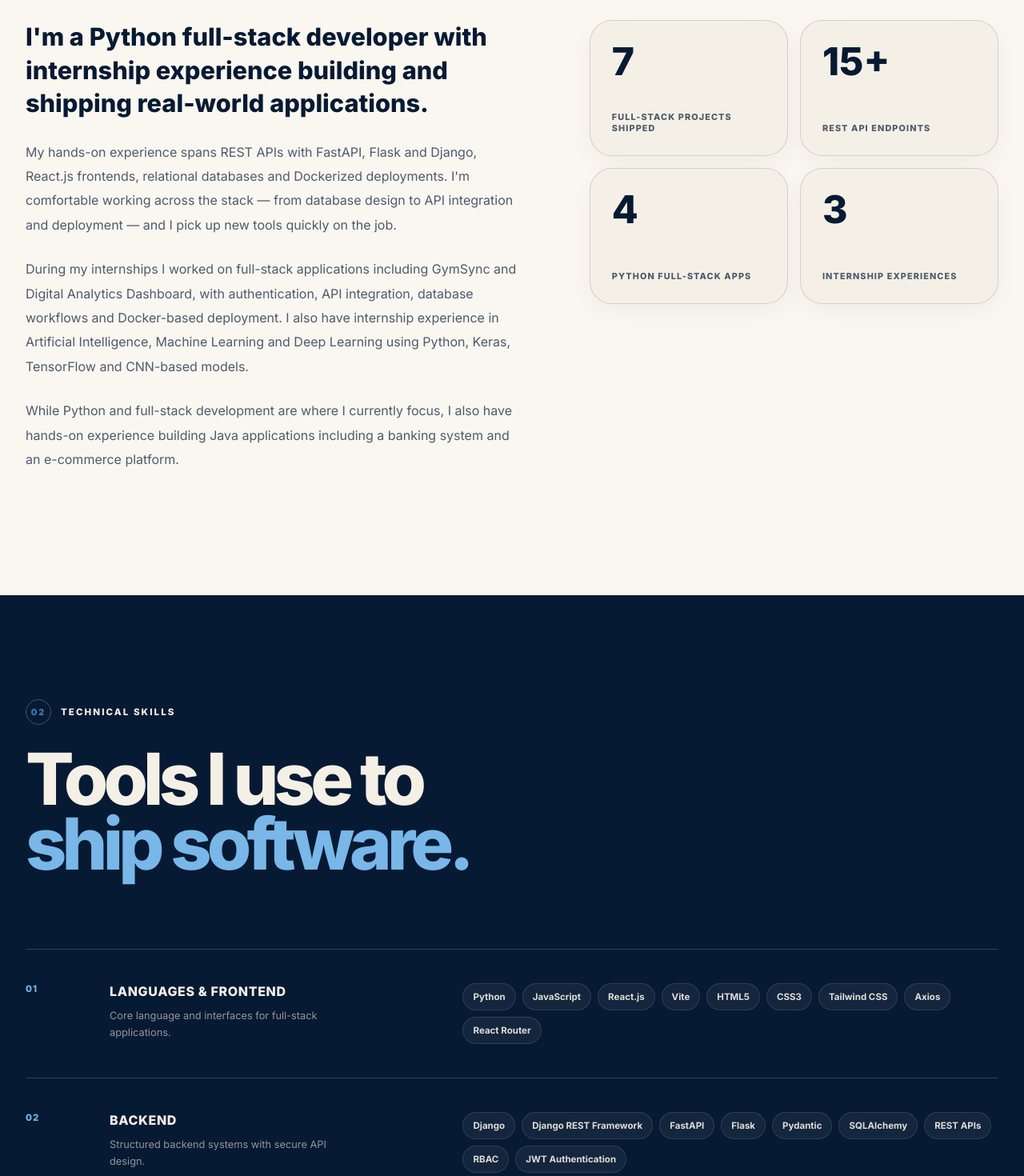
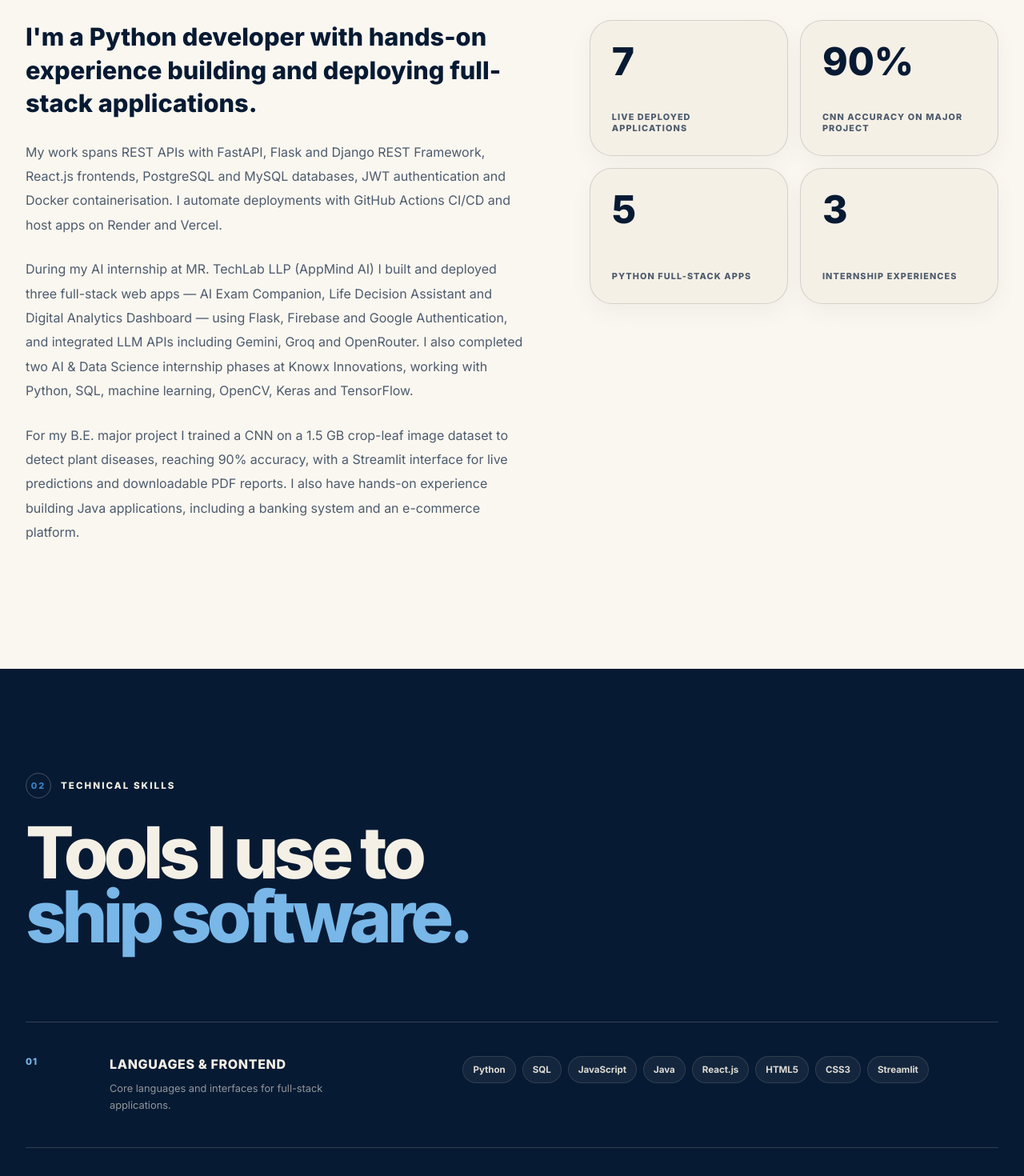
Before and after one commit to RAHUL2525252525/PORTFOLIO, a React (Vite) app: page / in a window 1280 px wide. Shown: the part 1260-2730 px from the top of the page at 80% size. Built offline with nearby package versions, Linux system fonts and the light colour scheme.

Commit message:
Update App.jsx

```diff
--- a/src/App.jsx
+++ b/src/App.jsx
@@ -504,7 +504,7 @@ function Hero() {
 
         <Reveal className="hero-topline">
           <span className="hero-line" />
-          <span>PYTHON FULL-STACK DEVELOPER</span>
+          <span>PYTHON DEVELOPER</span>
         </Reveal>
 
         <div className="hero-main">
@@ -512,7 +512,7 @@ function Hero() {
           <Reveal className="hero-copy">
 
             <p className="hero-eyebrow">
-              PYTHON · FASTAPI · DJANGO · REACT
+              FASTAPI · FLASK · DJANGO REST · DOCKER
             </p>
 
             <h1>
@@ -522,18 +522,19 @@ function Hero() {
             </h1>
 
             <p className="hero-title">
-              Python Full-Stack Developer
+              Python Developer
             </p>
 
             <p className="hero-description">
-              I build and ship full-stack applications with
+              B.E. Computer Science graduate (2026) who builds and
+              deploys full-stack applications with
               <strong>
-                {" "}Python, FastAPI, Django and React.js
+                {" "}FastAPI, Flask, Django REST Framework and React.js
               </strong>{" "}
-              — from REST APIs and database design to
-              Dockerized deployments and production-ready
-              workflows. I also bring hands-on Java
-              experience from full-stack projects like
+              — JWT authentication, Docker containerisation,
+              GitHub Actions CI/CD and LLM APIs (Gemini, Groq,
+              OpenRouter) integrated into working products. I also
+              have hands-on Java experience from projects like
               BankSphere and ShopSphere.
             </p>
 
@@ -660,39 +661,40 @@ function About() {
           <Reveal className="about-main">
 
             <p className="about-lead">
-              I'm a Python full-stack developer with
-              internship experience building and shipping
-              real-world applications.
+              I'm a Python developer with hands-on experience
+              building and deploying full-stack applications.
             </p>
 
             <p>
-              My hands-on experience spans REST APIs with
-              FastAPI, Flask and Django, React.js frontends,
-              relational databases and Dockerized
-              deployments. I'm comfortable working across
-              the stack — from database design to API
-              integration and deployment — and I pick up
-              new tools quickly on the job.
+              My work spans REST APIs with FastAPI, Flask and
+              Django REST Framework, React.js frontends,
+              PostgreSQL and MySQL databases, JWT authentication
+              and Docker containerisation. I automate deployments
+              with GitHub Actions CI/CD and host apps on Render
+              and Vercel.
             </p>
 
             <p>
-              During my internships I worked on full-stack
-              applications including GymSync and Digital
-              Analytics Dashboard, with authentication,
-              API integration, database workflows and
-              Docker-based deployment. I also have
-              internship experience in Artificial
-              Intelligence, Machine Learning and Deep
-              Learning using Python, Keras, TensorFlow
-              and CNN-based models.
+              During my AI internship at MR. TechLab LLP
+              (AppMind AI) I built and deployed three full-stack
+              web apps — AI Exam Companion, Life Decision
+              Assistant and Digital Analytics Dashboard — using
+              Flask, Firebase and Google Authentication, and
+              integrated LLM APIs including Gemini, Groq and
+              OpenRouter. I also completed two AI &amp; Data
+              Science internship phases at Knowx Innovations,
+              working with Python, SQL, machine learning, OpenCV,
+              Keras and TensorFlow.
             </p>
 
             <p>
-              While Python and full-stack development are
-              where I currently focus, I also have
-              hands-on experience building Java applications
-              including a banking system and an e-commerce
-              platform.
+              For my B.E. major project I trained a CNN on a
+              1.5 GB crop-leaf image dataset to detect plant
+              diseases, reaching 90% accuracy, with a Streamlit
+              interface for live predictions and downloadable PDF
+              reports. I also have hands-on experience building
+              Java applications, including a banking system and
+              an e-commerce platform.
             </p>
 
           </Reveal>
@@ -702,19 +704,19 @@ function About() {
             <div className="stat-card">
               <strong>7</strong>
               <span>
-                FULL-STACK PROJECTS SHIPPED
+                LIVE DEPLOYED APPLICATIONS
               </span>
             </div>
 
             <div className="stat-card">
-              <strong>15+</strong>
+              <strong>90%</strong>
               <span>
-                REST API ENDPOINTS
+                CNN ACCURACY ON MAJOR PROJECT
               </span>
             </div>
 
             <div className="stat-card">
-              <strong>4</strong>
+              <strong>5</strong>
               <span>
                 PYTHON FULL-STACK APPS
               </span>
@@ -745,17 +747,16 @@ function Skills() {
       number: "01",
       title: "LANGUAGES & FRONTEND",
       description:
-        "Core language and interfaces for full-stack applications.",
+        "Core languages and interfaces for full-stack applications.",
       items: [
         "Python",
+        "SQL",
         "JavaScript",
+        "Java",
         "React.js",
-        "Vite",
         "HTML5",
         "CSS3",
-        "Tailwind CSS",
-        "Axios",
-        "React Router",
+        "Streamlit",
       ],
     },
 
@@ -765,15 +766,13 @@ function Skills() {
       description:
         "Structured backend systems with secure API design.",
       items: [
-        "Django",
-        "Django REST Framework",
         "FastAPI",
         "Flask",
-        "Pydantic",
-        "SQLAlchemy",
+        "Django REST Framework",
+        "Spring Boot",
         "REST APIs",
-        "RBAC",
         "JWT Authentication",
+        "Async Programming",
       ],
     },
 
@@ -781,11 +780,11 @@ function Skills() {
       number: "03",
       title: "DATABASES",
       description:
-        "Relational database design and management.",
+        "Relational and cloud database design and management.",
       items: [
+        "PostgreSQL",
         "MySQL",
-        "PostgreSQL",
-        "MySQL Workbench",
+        "Firebase",
       ],
     },
 
@@ -793,13 +792,10 @@ function Skills() {
       number: "04",
       title: "API & TESTING",
       description:
-        "API documentation and quality-focused development.",
+        "API testing and quality-focused development.",
       items: [
         "Postman",
-        "Swagger / OpenAPI",
-        "Pytest",
-        "JUnit",
-        "Mockito",
+        "Unit Testing",
       ],
     },
 
@@ -809,45 +805,41 @@ function Skills() {
       description:
         "Data cleaning and business intelligence tooling.",
       items: [
+        "Pandas",
+        "Power BI",
         "Tableau",
-        "Power BI",
         "Data Cleaning",
       ],
     },
 
     {
       number: "06",
-      title: "DEVOPS & PRACTICES",
+      title: "DEVOPS & CLOUD",
       description:
         "Deployment, containerization and development workflows.",
       items: [
         "Docker",
-        "Docker Compose",
-        "Maven",
         "Git",
-        "GitHub Actions",
-        "CI/CD",
-        "Agile",
+        "GitHub Actions (CI/CD)",
         "Render",
         "Vercel",
+        "AWS (EC2, S3 – basic)",
       ],
     },
 
     {
       number: "07",
-      title: "AI & DATA SCIENCE",
+      title: "AI & ML",
       description:
-        "Additional hands-on experience from internships and AI projects.",
+        "LLM integrations and deep learning from internships and projects.",
       items: [
-        "Artificial Intelligence",
-        "Machine Learning",
-        "Deep Learning",
+        "Gemini API",
+        "Groq API",
+        "OpenRouter API",
+        "TensorFlow",
+        "Keras",
+        "CNN",
         "OpenCV",
-        "Keras",
-        "TensorFlow",
-        "Firebase",
-        "Groq API",
-        "Gemini API",
       ],
     },
   ];
@@ -930,14 +922,14 @@ function Experience() {
       type: "AI INTERNSHIP",
       role: "AI Intern",
       company:
-        "AppMind AI (MR.TechLab LLP) · Bengaluru",
+        "MR. TechLab LLP (AppMind AI) · Bengaluru",
       date: "JAN 2026 — MAY 2026",
       summary:
-        "Built two full-stack applications end-to-end, working with a small team from requirements through deployment.",
+        "Built and deployed three full-stack web apps using Flask, Firebase and Google Authentication, hosted on Vercel and Render.",
       points: [
-        "Built two full-stack applications end-to-end (GymSync and Digital Analytics Dashboard), working with a small team from requirements through deployment.",
-        "Picked up Firebase Auth, FastAPI and Docker on the job.",
-        "Wrote and reviewed API documentation with Swagger/OpenAPI for frontend integration.",
+        "Built and deployed 3 full-stack web apps using Flask, Firebase and Google Authentication; containerised with Docker and hosted on Vercel (frontend) and Render (backend).",
+        "Developed an AI Exam Companion: a Groq-powered chatbot with a performance dashboard and mock tests.",
+        "Built a Life Decision Assistant integrating the Gemini and OpenRouter APIs, and a Digital Analytics Dashboard with a Gemini-powered chatbot.",
       ],
     },
 
@@ -946,13 +938,13 @@ function Experience() {
       role:
         "AI & Data Science Intern — Software Dev Project",
       company:
-        "Knowx Innovations (P) Ltd · Vijayanagar, Bangalore",
+        "Knowx Innovations (P) Ltd · Bengaluru",
       date: "MAR 2023 — JUN 2023",
       summary:
-        "Completed an advanced internship and software development project program focused on Artificial Intelligence, Machine Learning, Deep Learning and Data Science.",
+        "Second internship phase (during Diploma): training and a software development project in Artificial Intelligence, Machine Learning, Deep Learning and Data Science.",
       points: [
-        "Built and evaluated CNN-based deep learning models in Keras and TensorFlow, including a VGG16 implementation, across multiple layer configurations.",
-        "Applied core machine learning workflows including data preprocessing, training and evaluation as part of a guided software development project.",
+        "Worked hands-on with Python, SQL, machine learning algorithms, OpenCV, Keras, TensorFlow and data visualisation.",
+        "Applied CNNs and VGG16 in sample projects on deep learning and image classification.",
       ],
     },
 
@@ -961,13 +953,13 @@ function Experience() {
       role:
         "AI & Data Science Intern — Training",
       company:
-        "Knowx Innovations (P) Ltd · Vijayanagar, Bangalore",
+        "Knowx Innovations (P) Ltd · Bengaluru",
       date: "OCT 2022 — JAN 2023",
       summary:
-        "Completed an internship focused on Artificial Intelligence, Data Science, Python programming, machine learning and cloud technologies.",
+        "First internship phase (during Diploma): structured training in Artificial Intelligence, Data Science, Python programming and machine learning.",
       points: [
-        "Completed structured training in Python, SQL, machine learning algorithms, cloud computing basics, OpenCV, Keras and TensorFlow.",
-        "Applied statistics and linear algebra fundamentals to explore and interpret real-world datasets.",
+        "Completed training in Python, SQL, machine learning algorithms, OpenCV, Keras and TensorFlow.",
+        "Received an internship certificate from Knowx Innovations for each phase of the program.",
       ],
     },
   ];
@@ -1078,13 +1070,12 @@ const PROJECTS = [
       "CSS",
       "JavaScript",
       "Firebase",
+      "Google Authentication",
       "Groq API",
-      "Gemini API",
-      "MySQL",
       "Docker",
     ],
     backendNote:
-      "AI-assisted study tool that generates practice questions and explanations using LLM APIs, backed by a Python Flask service with Firebase authentication.",
+      "Groq-powered exam preparation chatbot with a performance dashboard and mock tests, built on a Flask backend with Firebase and Google authentication.",
     liveLinks: [
       {
         label: "Live Demo",
@@ -1105,23 +1096,18 @@ const PROJECTS = [
       "Django",
       "Django REST Framework",
       "React.js",
-      "PostgreSQL",
+      "MySQL",
       "JWT Authentication",
-      "Gemini API",
+      "Postman",
       "Docker",
     ],
     backendNote:
-      "AI resume analyzer that scores a resume against a job description using the Gemini API, built on a Django REST Framework backend with a React.js frontend.",
+      "AI resume analyzer that parses resumes and scores them against job descriptions, built on a JWT-secured Django REST Framework backend with a React.js frontend.",
     liveLinks: [
       {
         label: "Live Demo",
         url:
-          "https://resume-iq-blue-mu.vercel.app/",
-      },
-      {
-        label: "API Backend",
-        url:
-          "https://resumeiq-backend-98ga.onrender.com",
+          "https://resumeiq-wxje.onrender.com/app",
       },
     ],
   },
@@ -1139,12 +1125,13 @@ const PROJECTS = [
       "CSS",
       "JavaScript",
       "Firebase",
+      "Google Authentication",
       "Gemini API",
-      "PostgreSQL",
+      "OpenRouter API",
       "Docker",
     ],
     backendNote:
-      "Helps users reason through everyday decisions with structured AI-generated pros, cons and recommendations using a Flask backend.",
+      "AI decision-support assistant that helps users reason through everyday decisions, integrating the Gemini and OpenRouter APIs on a Flask backend.",
     liveLinks: [
       {
         label: "Live Demo",
@@ -1166,7 +1153,6 @@ const PROJECTS = [
       "HTML",
       "CSS",
       "JavaScript",
-      "PostgreSQL",
       "Firebase",
       "Google Authentication",
       "Gemini API",
@@ -1176,7 +1162,7 @@ const PROJECTS = [
       "JWT Authentication",
     ],
     backendNote:
-      "Flask dashboard backed by PostgreSQL that ingests CSV data and turns it into charts and summary views, with authentication and Gemini API insights.",
+      "Users upload CSV files that an automated pipeline cleans and turns into interactive charts, with a Gemini-powered chatbot that answers questions about the uploaded data.",
     liveLinks: [
       {
         label: "Live Demo",
@@ -1197,26 +1183,22 @@ const PROJECTS = [
       "Spring Boot",
       "Spring Security",
       "React.js",
-      "MySQL",
+      "PostgreSQL",
       "REST APIs",
       "JWT Authentication",
+      "RBAC",
       "Maven",
       "Docker",
       "Postman",
       "JUnit",
     ],
     backendNote:
-      "Online banking system built in Java/Spring Boot with secure authentication, account and transaction management, and a React.js frontend.",
+      "Online banking system built in Java/Spring Boot with JWT authentication, role-based access (user and admin), account and transaction management, and a React.js frontend served from the same Dockerized service.",
     liveLinks: [
       {
         label: "Live Demo",
         url:
-          "https://banksphere-frontend.vercel.app",
-      },
-      {
-        label: "API Backend",
-        url:
-          "https://banksphere-backend-b96m.onrender.com",
+          "https://online-banking-system-17od.onrender.com",
       },
     ],
   },
@@ -1241,17 +1223,12 @@ const PROJECTS = [
       "JUnit",
     ],
     backendNote:
-      "Full-stack e-commerce platform built in Java/Spring Boot with role-based access control and a React.js storefront.",
+      "Full-featured e-commerce platform built in Java/Spring Boot with role-based access control and a React.js storefront.",
     liveLinks: [
       {
         label: "Live Demo",
         url:
-          "https://shopsphere-8m8f.vercel.app/",
-      },
-      {
-        label: "API Backend",
-        url:
-          "https://shopsphere-backend-5umn.onrender.com",
+          "https://shopsphere-c109.onrender.com",
       },
     ],
   },
@@ -1265,28 +1242,22 @@ const PROJECTS = [
     tech: [
       "Python",
       "FastAPI",
-      "HTML",
-      "CSS",
       "JavaScript",
       "React + Vite",
-      "MySQL",
+      "PostgreSQL",
       "Docker",
       "JWT Authentication",
+      "GitHub Actions",
       "Postman",
       "Pytest",
     ],
     backendNote:
-      "Gym tracking application with a FastAPI backend and React/Vite frontend, built and deployed end-to-end on Render.",
+      "Containerised gym tracking application with an asynchronous FastAPI backend, PostgreSQL and a React.js frontend, deployed to Vercel and Render through a GitHub Actions CI/CD pipeline.",
     liveLinks: [
       {
         label: "Live Demo",
         url:
-          "https://gymsync-f4v7.onrender.com",
-      },
-      {
-        label: "API Backend",
-        url:
-          "https://gym-tracker-api-be9c.onrender.com",
+          "https://gymsync-app.onrender.com",
       },
     ],
   },
@@ -1322,10 +1293,11 @@ function Projects() {
           </h2>
 
           <p className="projects-intro">
-            A mix of Python full-stack applications and
-            Java full-stack projects — REST APIs,
-            relational databases, authentication and
-            Dockerized deployments, end to end.
+            Seven deployed applications — Python full-stack
+            apps with LLM integrations and Java full-stack
+            projects — covering REST APIs, relational
+            databases, authentication and Dockerized
+            deployments, end to end.
           </p>
 
         </Reveal>
@@ -1527,9 +1499,11 @@ function Education() {
 
             <p>
               Bachelor of Engineering in Computer
-              Science & Engineering, focused on
-              software development, databases
-              and applied programming.
+              Science & Engineering (2023 – 2026).
+              Preceded by a Diploma in Information
+              Science at PVP Polytechnic, Bengaluru
+              (2020 – 2023), completed with First
+              Class with Distinction.
             </p>
 
             <div className="education-bottom">
@@ -1559,28 +1533,29 @@ function Education() {
 
 const CERTIFICATIONS = [
   {
-    title: "Data Analytics Training",
-    issuer:
-      "Tableau · Power BI · Data Cleaning",
-    description:
-      "Hands-on training covering data cleaning workflows and building dashboards and visualizations in Tableau and Power BI.",
-  },
-
-  {
     title:
       "Green Skills & Artificial Intelligence",
     issuer:
-      "Skills4Future Program — Edunet Foundation, AICTE & Shell India Markets Pvt. Ltd.",
+      "Skills4Future Program — Edunet Foundation, AICTE & Shell India (2026)",
     description:
-      "Program covering sustainability-focused Green Skills alongside foundational and applied Artificial Intelligence concepts.",
+      "Program covering Green Skills and Artificial Intelligence, with hands-on training in Power BI, Tableau and Data Cleaning.",
   },
 
   {
     title:
-      "Python Full Stack Development",
-    issuer: "Qspiders",
+      "Python Full Stack Software Development",
+    issuer: "Qspiders Training Institute",
     description:
       "Structured training in full-stack Python development — from backend APIs to frontend integration.",
+  },
+
+  {
+    title:
+      "AI & Data Science Internship Certificates",
+    issuer:
+      "Knowx Innovations (P) Ltd.",
+    description:
+      "Two internship certificates covering Python, SQL, machine learning, OpenCV, Keras, TensorFlow and deep learning.",
   },
 ];
 
@@ -1588,7 +1563,7 @@ const INTERNSHIP_CERTIFICATES = [
   {
     title: "AI Internship",
     subtitle:
-      "AppMind AI (MR.TechLab LLP) · Jan 2026 – May 2026",
+      "MR. TechLab LLP (AppMind AI) · Jan 2026 – May 2026",
     image:
       "/certificates/appmind-ai-internship.jpg",
   },
@@ -1977,8 +1952,7 @@ function Contact() {
           </h2>
 
           <p>
-            Open to Python full-stack and
-            full-stack developer roles. Whether
+            Open to Python Developer roles. Whether
             it's a quick question or a project
             idea, my inbox is open.
           </p>
@@ -1994,20 +1968,19 @@ function Contact() {
           <div className="contact-details">
 
             <span>
-              Bengaluru, India
+              Bengaluru, Karnataka, India
             </span>
 
             <span>
-              +91 7337634886
+              +91 73376 34886
             </span>
 
           </div>
 
           <div className="social-links">
 
-            {/* Replace these with your actual profile URLs */}
             <a
-              href="https://www.linkedin.com/"
+              href="https://www.linkedin.com/in/rahul-s-6460b1238"
               target="_blank"
               rel="noopener noreferrer"
             >
@@ -2015,7 +1988,7 @@ function Contact() {
             </a>
 
             <a
-              href="https://github.com/"
+              href="https://github.com/RAHUL2525252525"
               target="_blank"
               rel="noopener noreferrer"
             >
```
